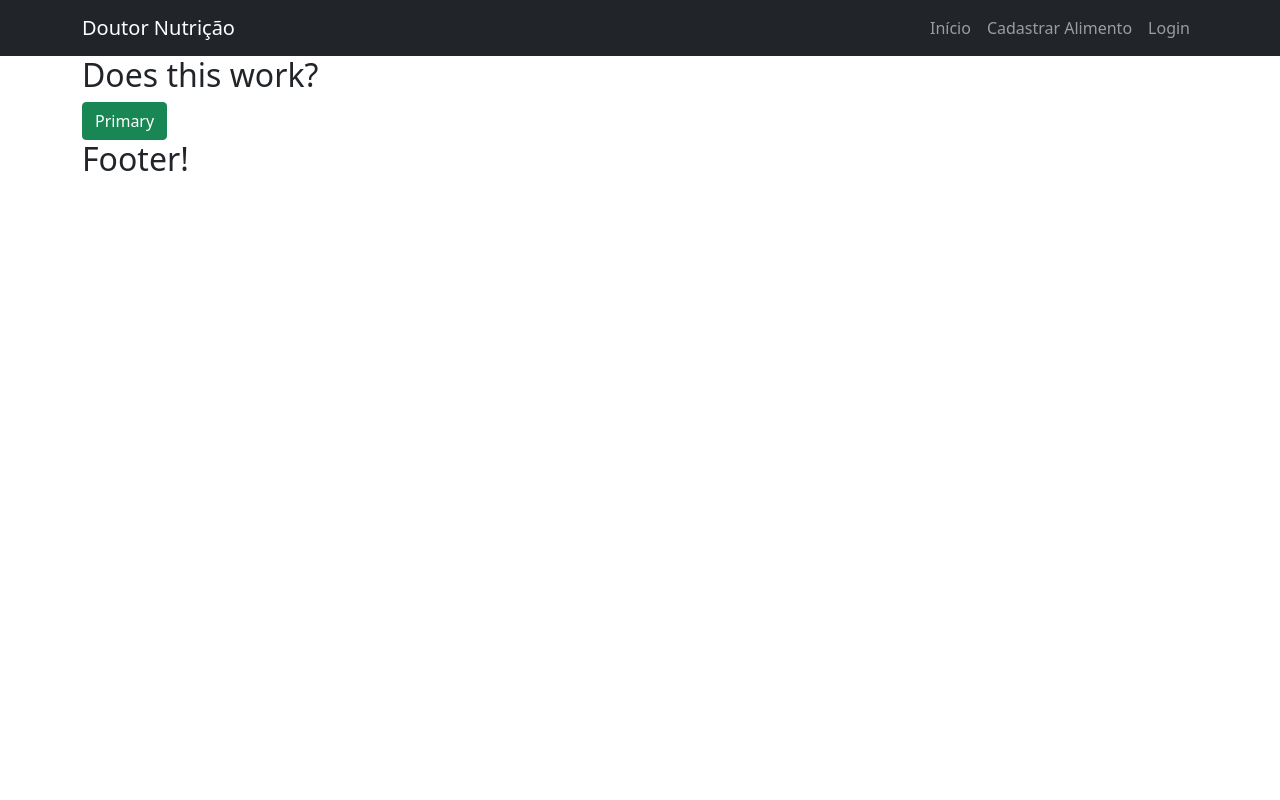
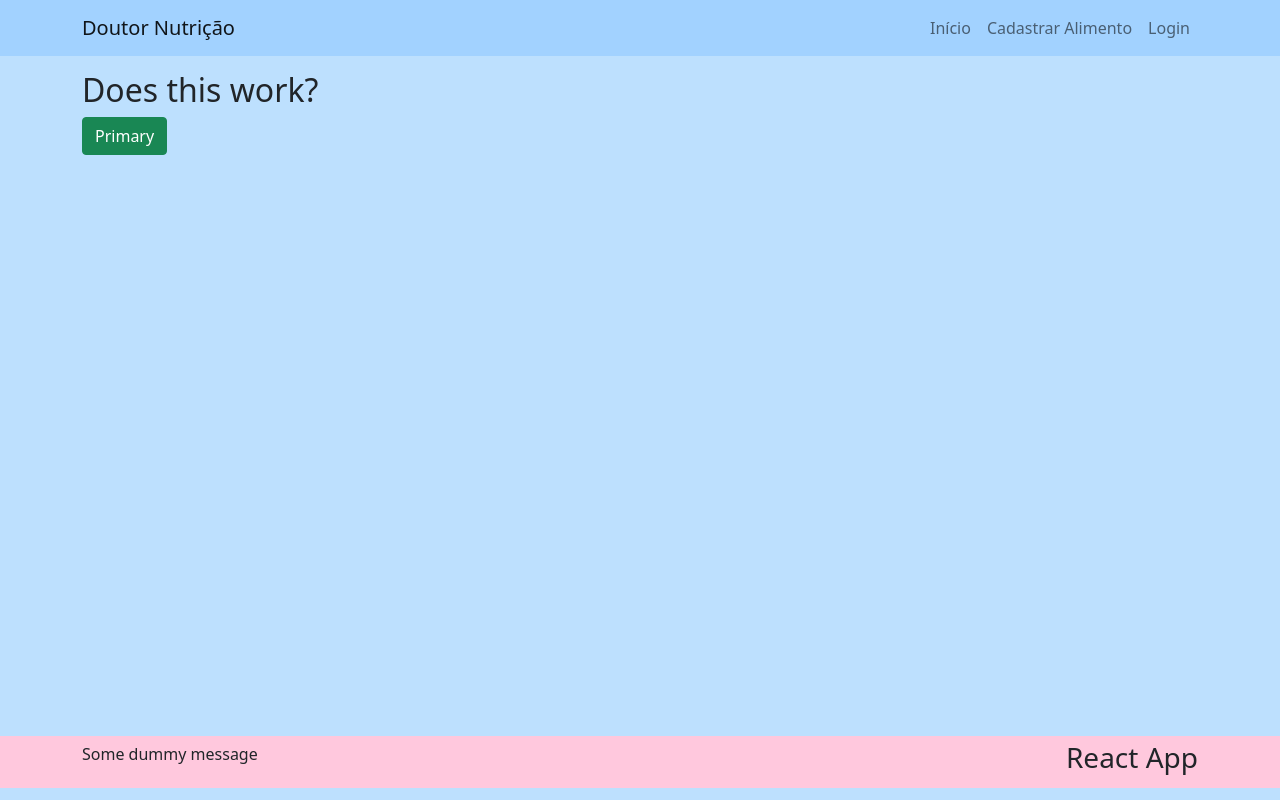
Before and after one commit to SottoMayor/Nutrition-App, a React (Create React App) app: page / in a window 1280 px wide. Built offline with nearby package versions, Linux system fonts and the light colour scheme.

Commit message:
Finishing the header and footer Components

```diff
--- a/src/Layout/Footer.js
+++ b/src/Layout/Footer.js
@@ -3,9 +3,13 @@ import Container from 'react-bootstrap/Container';
 
 const Footer = () => {
     return (
-        <footer>
-            <Container>
-                <h2>Footer!</h2>
+        <footer style={{backgroundColor: '#ffc8dd', paddingTop: '5px', paddingBottom: '5px'}}>
+            <Container className="d-flex justify-content-between align-items-center">
+
+                <p>Some dummy message</p>
+
+                <h3>React App</h3>
+
             </Container>
         </footer>
     )
--- a/src/Layout/Header.js
+++ b/src/Layout/Header.js
@@ -4,10 +4,11 @@ import Navbar from 'react-bootstrap/Navbar';
 import Nav from 'react-bootstrap/Nav'
 
 const Header = () => {
+
     return (
         <header>
 
-            <Navbar collapseOnSelect expand="md" bg="dark" variant="dark">
+            <Navbar collapseOnSelect expand="md" style={{backgroundColor: '#a2d2ff'}}>
                 <Container>
                     <Navbar.Brand href="/inicio">Doutor Nutrição</Navbar.Brand>
 
--- a/src/Layout/Layout.js
+++ b/src/Layout/Layout.js
@@ -8,7 +8,7 @@ const Layout = (props) => {
         <Fragment>
             <Header/>
 
-            <Container>
+            <Container style={{'minHeight': '85vh', paddingTop: '15px', paddingBottom: '15px'}}>
                 {props.children}
             </Container>
 
--- a/src/index.css
+++ b/src/index.css
@@ -3,14 +3,15 @@ body {
   padding: 0;
   box-sizing: border-box;
   font-family: 'JetBrains Mono', monospace;
+  background-color: #bde0fe !important;
 }
 /*
 
 -> primary: #a2d2ff
--> secondary: #bde0fe
+-> secondary: #ffc8dd
 -> tertiary: #cdb4db
 -> text: #ffafcc
--> background: #ffc8dd
+-> background: #bde0fe
 -> Success: #40916c
 -> Danger: #c1121f
 -> Warning: #f8961e
```
